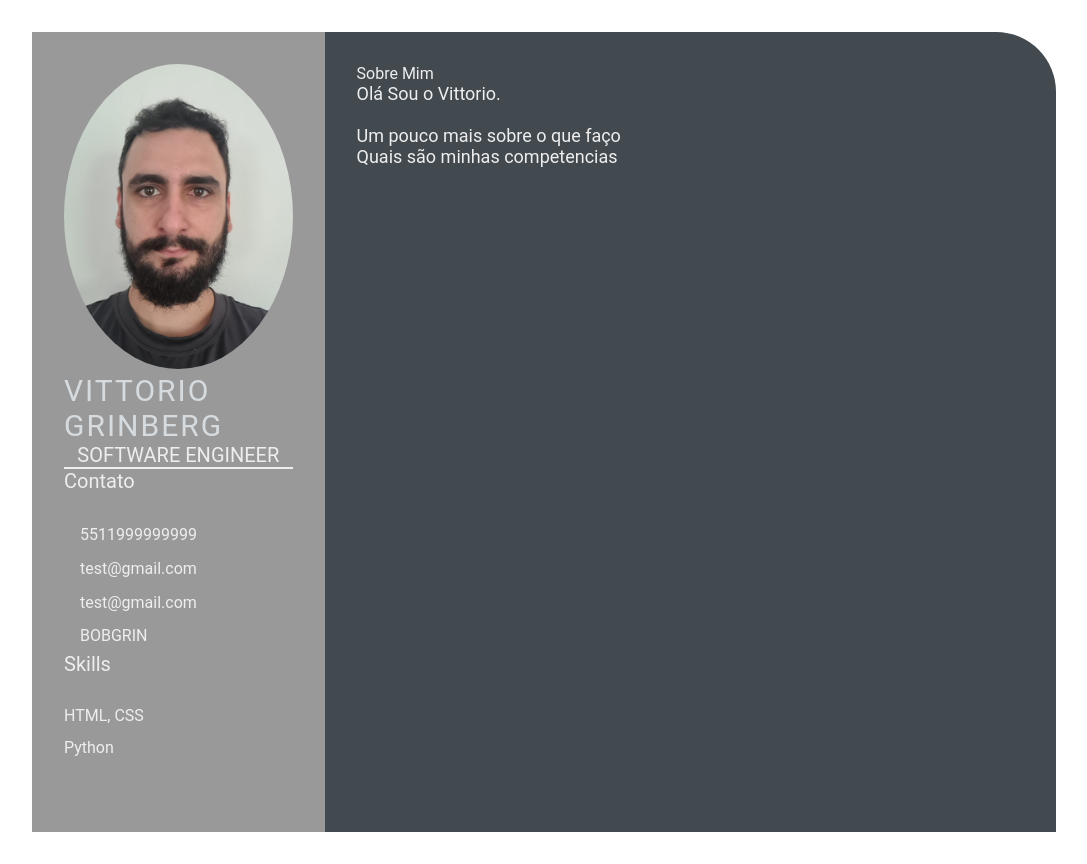
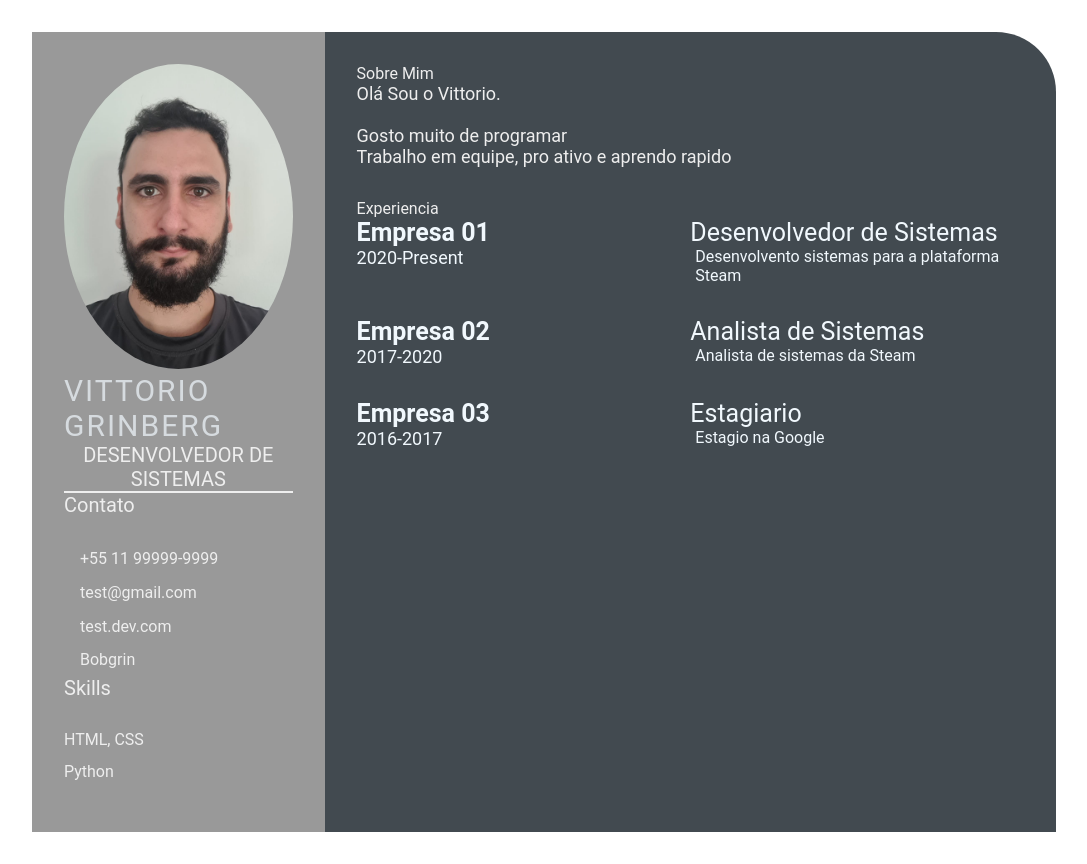
Before and after one commit to Bobgrin/Bobgrin.github.io, a plain HTML site: page index.html in a window 1280 px wide. Shown: the whole page, without its empty margins (96-1183 px from the left). Drawn offline with Linux system fonts and the light colour scheme.

Commit message:
Feat add job details (#4)
* Adicionando parte direita do CV

* Adicionando parte direita do CV

```diff
--- a/index.html
+++ b/index.html
@@ -1,12 +1,9 @@
 <!DOCTYPE html>
 <html lang="en">
 <head>
-    <!-- configurações de compatibilidade de navegadores -->
     <meta charset="UTF-8">
     <meta http-equiv="X-UA-Compatible" content="IE=edge">
     <meta name="viewport" content="width=device-width, initial-scale=1.0">
-    <!-- configurações de compatibilidade de navegadores -->
-
     <title>Vittorio Grinberg CV</title>
 
     <!-- Custom CSS -->
@@ -17,20 +14,20 @@
         <section class="left-section">
             <div class="left-section-contents">
                 <div class="profile">
-                    <img class="profile-image" src="img/profile-image.jpeg" alt="Profile-image">
+                    <img class="profile-image" src="img/profile-image.jpeg" alt="Profile image">
                     <p class="name">Vittorio Grinberg</p>
-                    <p class="profession">Software Engineer</p>
+                    <p class="profession">Desenvolvedor de Sistemas</p>
                 </div>
                 <div class="contact-info">
                     <p class="left-title">Contato</p>
                     <ul>
-                        <li><i class="fa fa-phone"></i>5511999999999
+                        <li><i class="fa fa-phone"></i>+55 11 99999-9999
                         </li>
                         <li><i class="fa fa-envelope"></i>test@gmail.com
                         </li>
-                        <li><i class="fa fa-globe"></i>test@gmail.com
+                        <li><i class="fa fa-globe"></i>test.dev.com
                         </li>
-                        <li><i class="fa fa-github"></i>BOBGRIN
+                        <li><i class="fa fa-github"></i>Bobgrin
                         </li>
                     </ul>
                 </div>
@@ -46,14 +43,58 @@
 
         <section class="right-section">
             <div class="right-section-contents">
+                <!-- sobre mim -->
                 <section class="about gap">
                     <div class="right-title">Sobre Mim</div>
                     <p class="about-me-contents">
                         Olá Sou o Vittorio.<br>
-                        <br> Um pouco mais sobre o que faço
-                        <br> Quais são minhas competencias
+                        <br> Gosto muito de programar
+                        <br> Trabalho em equipe, pro ativo e aprendo rapido
                     </p>
                 </section>
+                <!-- fim sobre mim -->
+
+                <!-- experiencia -->
+                <section class="experience gap">
+                    <div class="right-title">Experiencia</div>
+                    <div class="experience-contents">
+                        <div class="exp-left">
+                            <p class="exp-company-name">Empresa 01</p>
+                            <p class="exp-time-period">2020-Present</p>
+                        </div>
+                        <div class="exp-right">
+                            <p class="exp-position">Desenvolvedor de Sistemas</p>
+                            <p class="exp-desc">
+                                Desenvolvento sistemas para a plataforma Steam
+                            </p>
+                        </div>
+                    </div>
+                    <div class="experience-contents">
+                        <div class="exp-left">
+                            <p class="exp-company-name">Empresa 02</p>
+                            <p class="exp-time-period">2017-2020</p>
+                        </div>
+                        <div class="exp-right">
+                            <p class="exp-position">Analista de Sistemas</p>
+                            <p class="exp-desc">
+                                Analista de sistemas da Steam
+                            </p>
+                        </div>
+                    </div>
+                    <div class="experience-contents">
+                        <div class="exp-left">
+                            <p class="exp-company-name">Empresa 03</p>
+                            <p class="exp-time-period">2016-2017</p>
+                        </div>
+                        <div class="exp-right">
+                            <p class="exp-position">Estagiario</p>
+                            <p class="exp-desc">
+                                Estagio na Google
+                            </p>
+                        </div>
+                    </div>
+                </section>
+                <!-- fim experiencia -->
             </div>
         </section>
     </main>
--- a/style.css
+++ b/style.css
@@ -101,3 +101,38 @@
     font-size: 18px;
     color: #eeeeee;
 }
+
+.experience-contents,
+.education-contents,
+.awards-contents {
+    display: grid;
+    grid-template-columns: repeat(2, 1fr);
+    padding-bottom: 2rem;
+    color: #F1F8FD;
+}
+
+.exp-company-name,
+.education-school-name,
+.awards-company-name {
+    font-size: 25px;
+    font-weight: bold;
+}
+
+.exp-time-period,
+.educationp-time-period,
+.awards-time-period {
+    font-size: 18px;
+}
+
+.exp-position,
+.education-subject,
+.awards-name {
+    font-size: 25px;
+}
+
+.exp-desc,
+.education-desc,
+.awards-desc {
+    font-size: 16px;
+    padding-left: 5px;
+}
```
